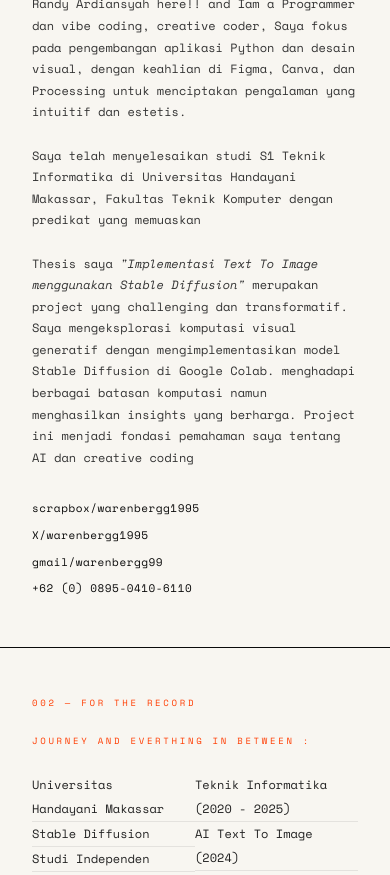
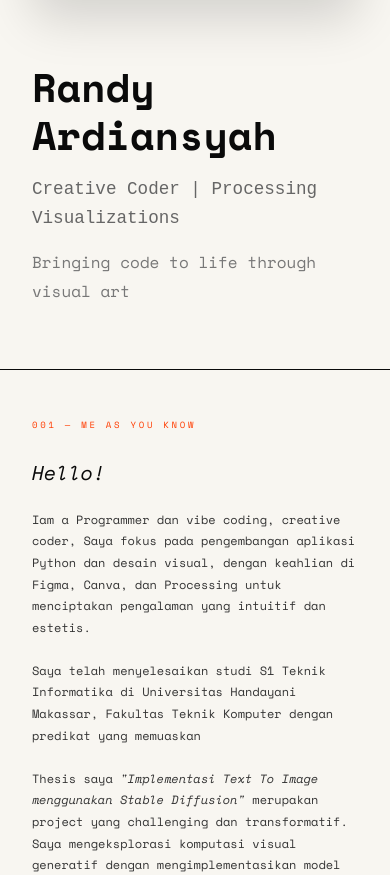
Before and after one commit to club20s/randyardiansyah, a Flask app: page / in a window 390 px wide. Shown: the part 379-1254 px from the top of the page. Run offline with Flask 3, Linux system fonts and the light colour scheme.

Commit message:
add videos

```diff
--- a/app.py
+++ b/app.py
@@ -15,7 +15,7 @@ case_studies = [
         "year": "2024",
         "image": "/static/images/02randy.jpeg",
         "description": "Pengembangan sistem text-to-image menggunakan Stable Diffusion API. Project ini mengeksplorasi bagaimana AI dapat memahami prompts bahasa natural dan menghasilkan visual yang konsisten. Implemented di Google Colab dengan Python untuk accessibility dan reproducibility.",
-        "link": "https://colab.research.google.com/drive/1TpDNeSrHazXwYj8acuhk3JMOpUKoDRtb"
+        "link": "https://colab.research.google.com/drive/1TpDNeSrHazXwYj8acuhk3JMOpUKoDRtb?usp=sharing"
     },
     {
         "title": "Fashion Editorial",
--- a/static/style.css
+++ b/static/style.css
@@ -22,7 +22,20 @@ body {
     font-size: 12px;
     line-height: 1.6;
     cursor: none;
+    margin: 0;
+    padding: 0;
 }
+
+/*
+header {
+    position: sticky;
+    top: 0;
+    background: var(--white);
+    border-bottom: 1px solid #e0e0e0;
+    padding: 1.5rem 4rem;
+    z-index: 10;
+}
+ */
 
 /* Custom cursor */
 .cursor {
@@ -120,47 +133,66 @@ nav {
 
 /* HERO */
 .hero {
-    margin-top: 53px;
-    min-height: 180px;
-    display: flex;
-    align-items: flex-end;
-    padding: 0;
+    display: grid;
+    grid-template-columns: 1fr 1fr;
+    align-items: center;
+    gap: 3rem;
+    padding: 6rem 4rem 2rem 4rem;
+}
+
+.hero-video-container {
+    border-radius: 15px;
     overflow: hidden;
-    border-bottom: 1px solid var(--black);
+    box-shadow: 0 20px 50px rgba(0, 0, 0, 0.15);
+    max-width: 400px;      /* ← Kecilkan ini sesuai kebutuhan */
+}
+
+.hero-video {
+    width: 100%;
+    height: auto;
+    display: block;
+}
+
+.hero-content {
+    padding: 2rem 0;
 }
 
 .hero-title {
-    font-family: var(--display);
-    font-size: clamp(80px, 15vw, 200px);
-    line-height: 0.85;
-    letter-spacing: -0.02em;
-    color: var(--black);
-    padding: 20px 24px 0;
-    width: 100%;
-    overflow: hidden;
+    font-size: 3.5rem;
+    font-weight: bold;
+    margin: 0;
+    line-height: 1.2;
 }
 
-.hero-title .line {
-    display: block;
-    transform: translateY(100%);
-    animation: slide-up 0.8s cubic-bezier(0.16, 1, 0.3, 1) forwards;
+.hero-subtitle {
+    font-size: 1.1rem;
+    color: #666;
+    margin-top: 1rem;
+    font-family: 'Courier New', monospace;
 }
 
-.hero-title .line:nth-child(2) {
-    animation-delay: 0.1s;
+.hero-description {
+    font-size: 1rem;
+    color: #777;
+    line-height: 1.8;
+    margin-top: 1rem;
 }
 
-.hero-title .line:nth-child(3) {
-    animation-delay: 0.2s;
-}
+@media (max-width: 768px) {
+    .hero {
+        grid-template-columns: 1fr;
+        padding: 4rem 2rem 2rem 2rem;
+        gap: 2rem;
+    }
 
-@keyframes slide-up {
-    to { transform: translateY(0); }
-}
+    .hero-video-container {
+        max-width: 350px;  /* ← Lebih kecil di mobile */
+        margin: 0 auto;
+    }
 
-.hero-title .outlined {
-    -webkit-text-stroke: 2px var(--black);
-    color: transparent;
+    .hero-title {
+        font-size: 2.5rem;
+    }
 }
 
 
--- a/templates/index.html
+++ b/templates/index.html
@@ -24,10 +24,19 @@
     </nav>
 
     <section class="hero">
-        <h1 class="hero-title">
-            <span class="line outlined">Randy Ardiansyah</span>
-        </h1>
-    </section>
+    <div class="hero-video-container">
+        <video autoplay muted loop class="hero-video"
+               poster="{{ url_for('static', filename='images/05randy.jpeg') }}">
+            <source src="{{ url_for('static', filename='videos/art006.mp4') }}" type="video/mp4">
+        </video>
+    </div>
+
+    <div class="hero-content">
+        <h1 class="hero-title">Randy<br>Ardiansyah</h1>
+        <p class="hero-subtitle">Creative Coder | Processing Visualizations</p>
+        <p class="hero-description">Bringing code to life through visual art</p>
+    </div>
+</section>
 
 
     <section class="bottom-section page-reveal" id="about">
@@ -35,7 +44,7 @@
             <span class="section-label">001 — Me as you know</span>
             <p class="about-greeting">Hello!</p>
             <div class="about-text">
-                <p>Randy Ardiansyah here!! and Iam a Programmer dan vibe coding,
+                <p> Iam a Programmer dan vibe coding,
                 creative coder, Saya fokus pada pengembangan aplikasi Python dan desain visual,
                 dengan keahlian di Figma, Canva, dan Processing untuk menciptakan pengalaman yang intuitif dan estetis.</p>
                 <br>
```
